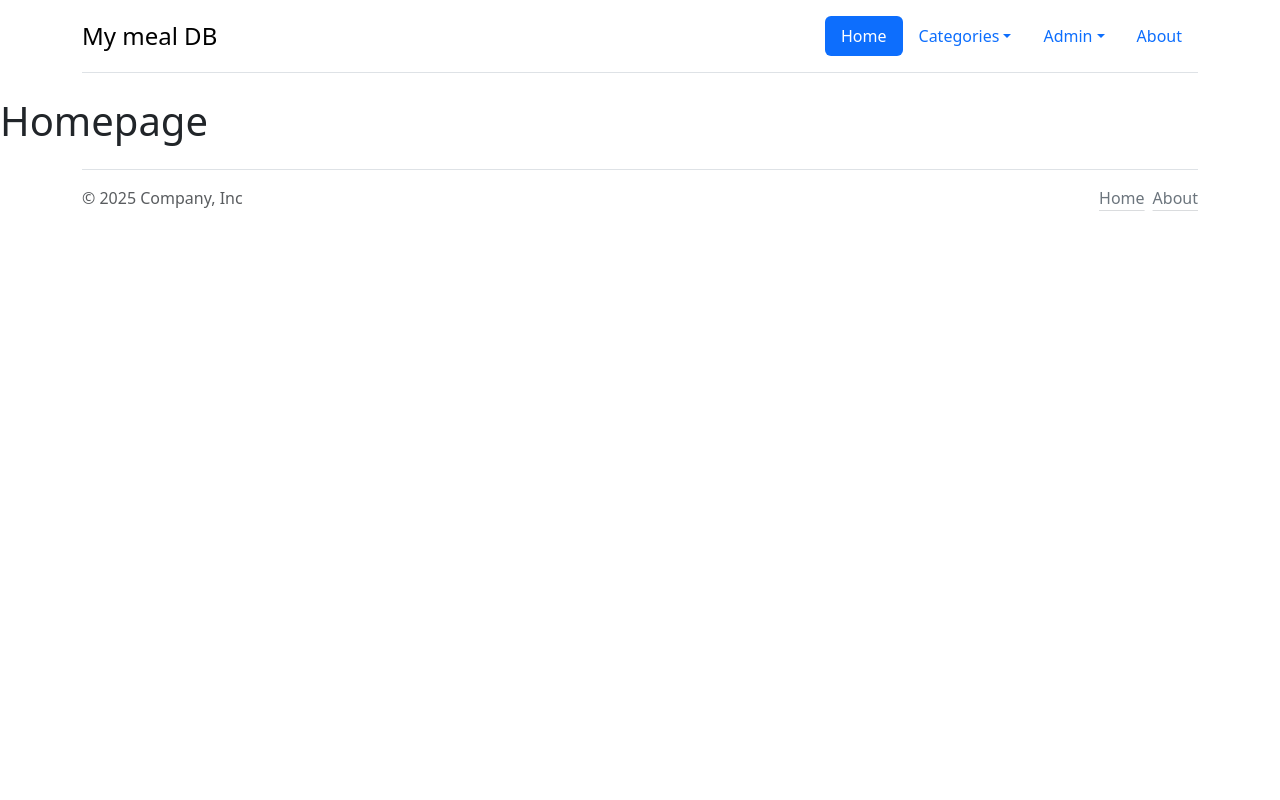
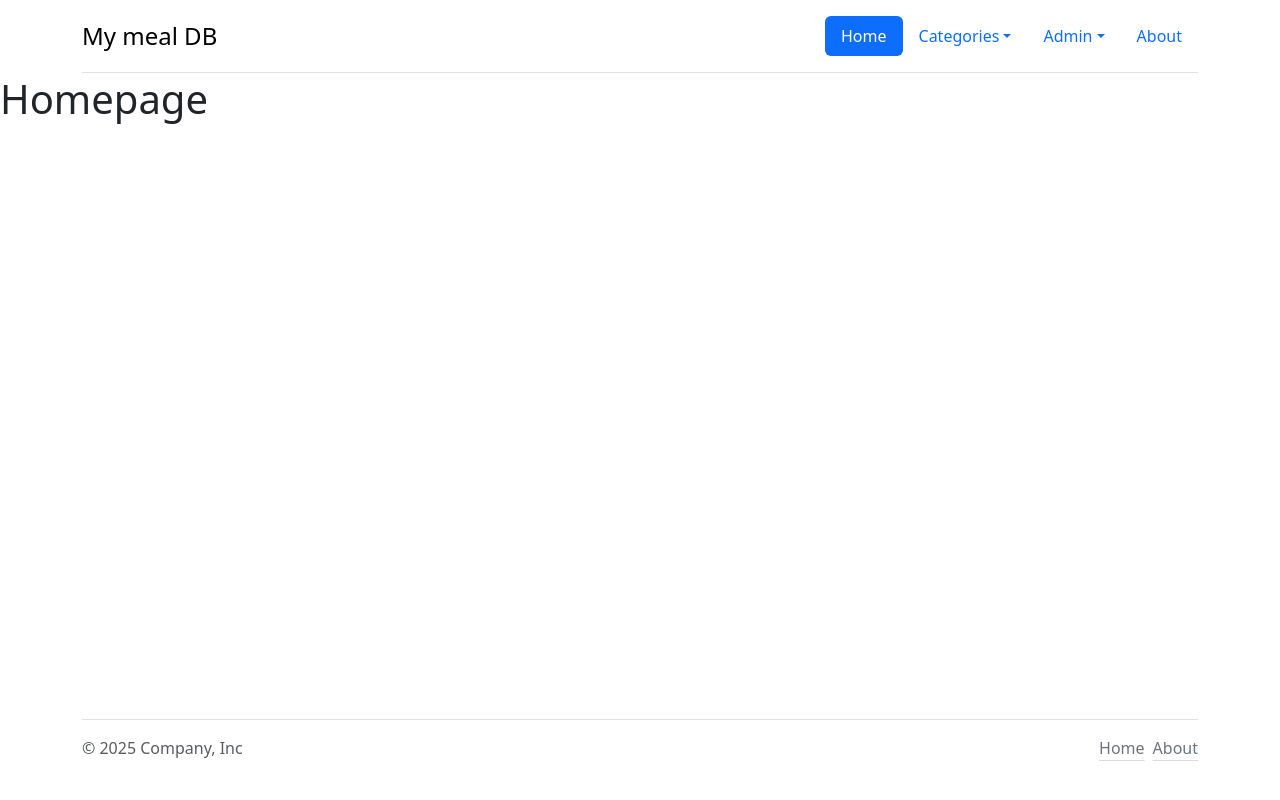
Before and after one commit to MAFernCosta/m294-mymealdb, a React (Vite) app in the folder Front-End/: page / in a window 1280 px wide. Built offline with nearby package versions, Linux system fonts and the light colour scheme.

Commit message:
Style the page format

```diff
--- a/Front-End/src/App.css
+++ b/Front-End/src/App.css
@@ -0,0 +1,3 @@
+main{
+    margin-top: 75px
+}
--- a/Front-End/src/App.jsx
+++ b/Front-End/src/App.jsx
@@ -9,6 +9,7 @@ import MealDetails from './pages/MealDetails';
 
 function App() {
   return (
+
       <Routes>
         <Route path="/" element={<Layout />}>
           <Route index element={<Home />} />
@@ -16,6 +17,7 @@ function App() {
           <Route path="/mealdetails/:mealid" element={<MealDetails />} />
         </Route>
       </Routes>
+
   )
 }
 
--- a/Front-End/src/components/Layout.jsx
+++ b/Front-End/src/components/Layout.jsx
@@ -4,11 +4,11 @@ import Footer from "./Footer";
 
 function Layout() {
     return (
-        <div>
-            <header>
+        <div className="min-vh-100 d-flex flex-column">
+            <header className="fixed-top bg-white">
                 <Navbar />
             </header>
-            <main>
+            <main className="flex-grow-1 flex-shrink-1">
                 <Outlet />
             </main>
             <footer>
--- a/Front-End/src/components/Navbar.jsx
+++ b/Front-End/src/components/Navbar.jsx
@@ -39,7 +39,7 @@ function Navbar() {
     ];
     return (
         <div className="container">
-            <div className="d-flex flex-wrap justify-content-center py-3 mb-4 border-bottom">
+            <div className="d-flex flex-wrap justify-content-center py-3 border-bottom">
                 <a href="/" className="d-flex align-items-center mb-3 mb-md-0 me-md-auto link-body-emphasis text-decoration-none">
                     <span className="fs-4">My meal DB</span> </a>
                 <ul className="nav nav-pills">
```
